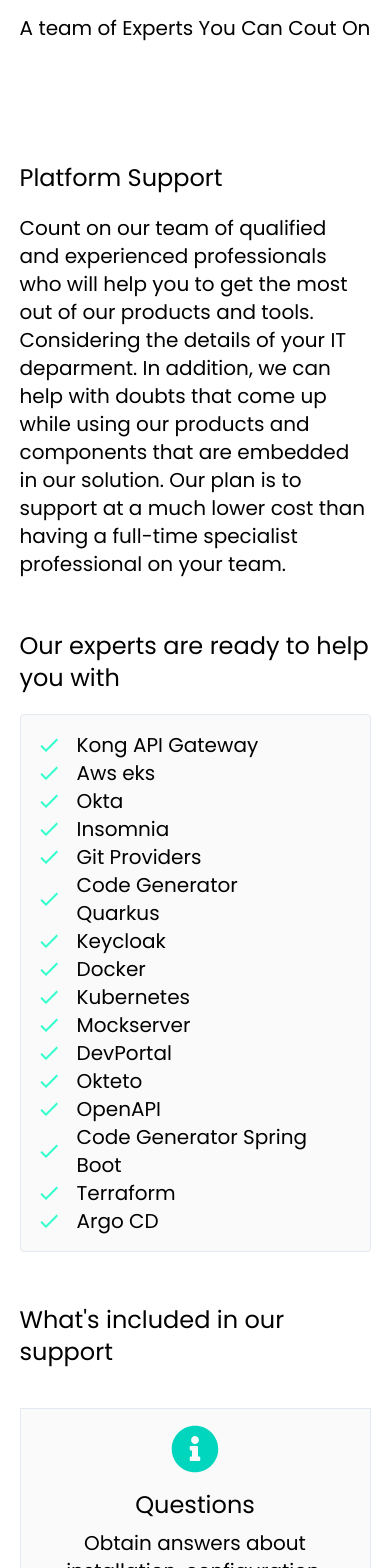
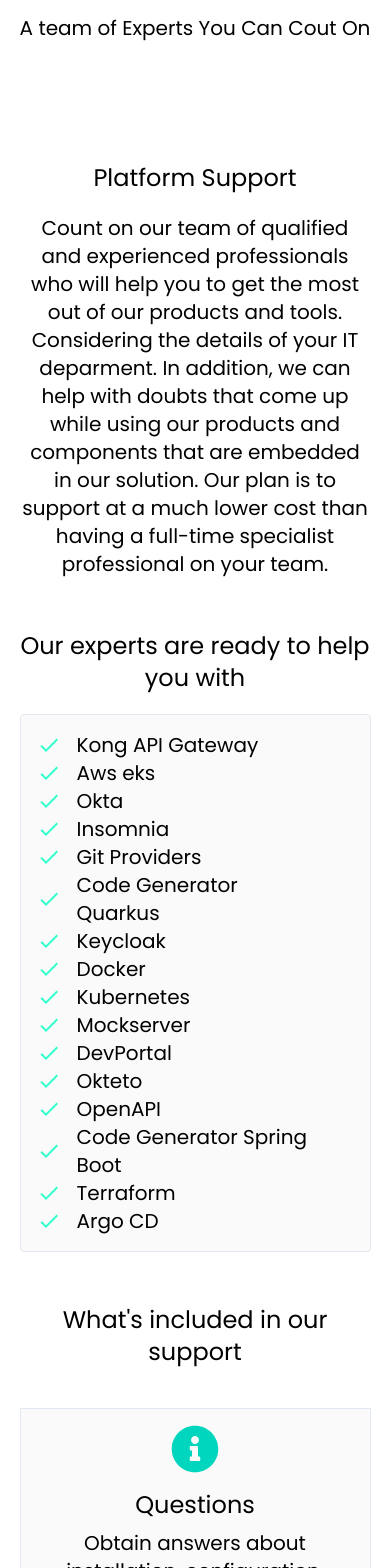
Before and after one commit to veecode-platform/VeeCode-site, a Next.js app: page /en/support in a window 390 px wide. Shown: the part 280-1848 px from the top of the page. Built offline with nearby package versions, Linux system fonts and the light colour scheme; no server answers.

Commit message:
fix: Center align titles and descriptions in ListDetails, SupportBenefits, and SupportCategories components for improved visual consistency

```diff
--- a/src/app/[locale]/support/components/ListDetails.tsx
+++ b/src/app/[locale]/support/components/ListDetails.tsx
@@ -12,7 +12,9 @@
 
 const ListDetails: React.FC<ListDetailsProps> = ({ title, items }) => (
   <article className="w-full flex justify-center items-start flex-col">
-    <h3 className="my-5 cursor-pointer text-left text-2xl">{title}</h3>
+    <h3 className="my-5 cursor-pointer text-center md:text-left text-2xl">
+      {title}
+    </h3>
     <div className="py-4 w-full flex justify-center items-center bg-neutral-50 rounded-sm border-1 border-slate-200">
       <ul className="w-full flex justify-center items-start flex-col mx-auto flex-nowrap lg:flex-wrap lg:w-[97%] lg:flex-row lg:items-center">
         {items.map((item) => (
--- a/src/app/[locale]/support/components/SupportBenefits.tsx
+++ b/src/app/[locale]/support/components/SupportBenefits.tsx
@@ -37,7 +37,7 @@
 const SupportBenefits: React.FC<SupportBenefitsProps> = ({ title, cards }) => {
   return (
     <div className="py-8 w-full flex justify-center items-center flex-col lg:py-16">
-      <h2 className="cursor-pointer text-2xl text-left self-start my-5 md:my-0">
+      <h2 className="cursor-pointer text-2xl text-center md:text-left self-start my-5 md:my-0">
         {title}
       </h2>
       {cards.map((card) => (
--- a/src/app/[locale]/support/components/SupportCategories.tsx
+++ b/src/app/[locale]/support/components/SupportCategories.tsx
@@ -9,8 +9,10 @@
 }) => {
   return (
     <div className="mb-8 w-full">
-      <h2 className="my-0.7 cursor-pointer text-2xl text-left my-5">{title}</h2>
-      <p className="text-xl text-left">{desc}</p>
+      <h2 className="my-0.7 cursor-pointer text-2xl text-center md:text-left my-5">
+        {title}
+      </h2>
+      <p className="text-xl text-center md:text-left">{desc}</p>
     </div>
   );
 };
```
